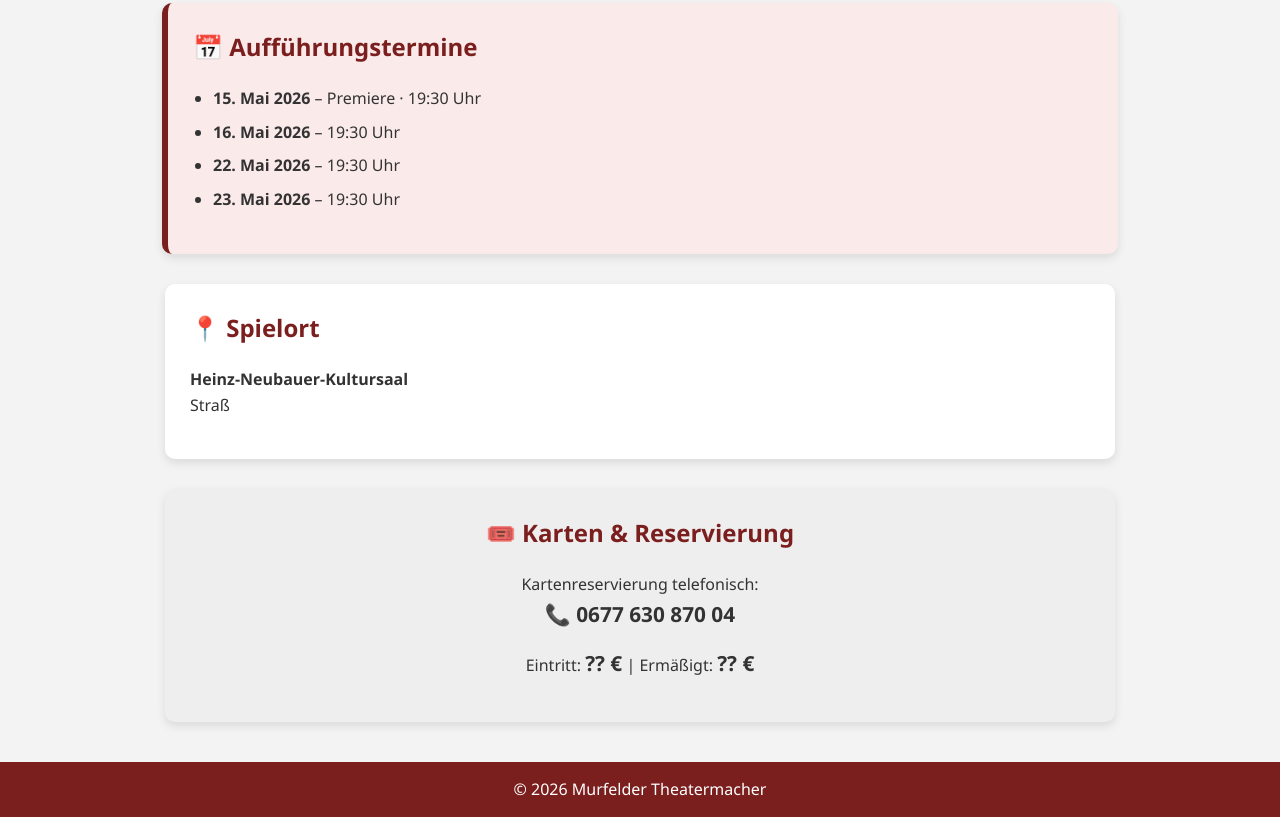
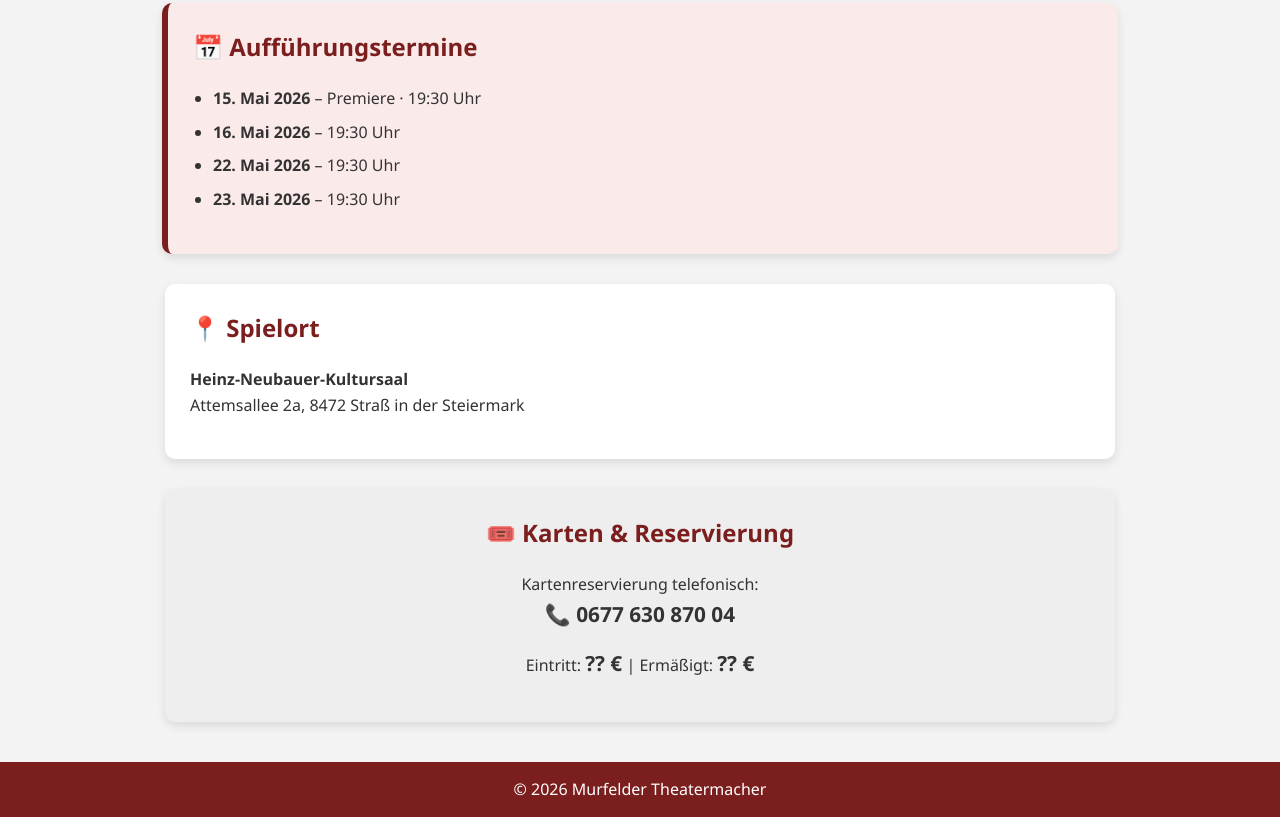
Before and after one commit to maxrpuntigam-ops/Theater, a plain HTML site: page index.html in a window 1280 px wide. Shown: the part 906-1723 px from the top of the page. Drawn offline with Linux system fonts and the light colour scheme.

Commit message:
neue adresse

```diff
--- a/index.html
+++ b/index.html
@@ -112,7 +112,7 @@
         <h2>📍 Spielort</h2>
         <p>
             <strong>Heinz-Neubauer-Kultursaal</strong><br>
-            Straß
+            Attemsallee 2a, 8472 Straß in der Steiermark
         </p>
     </section>
 
```
